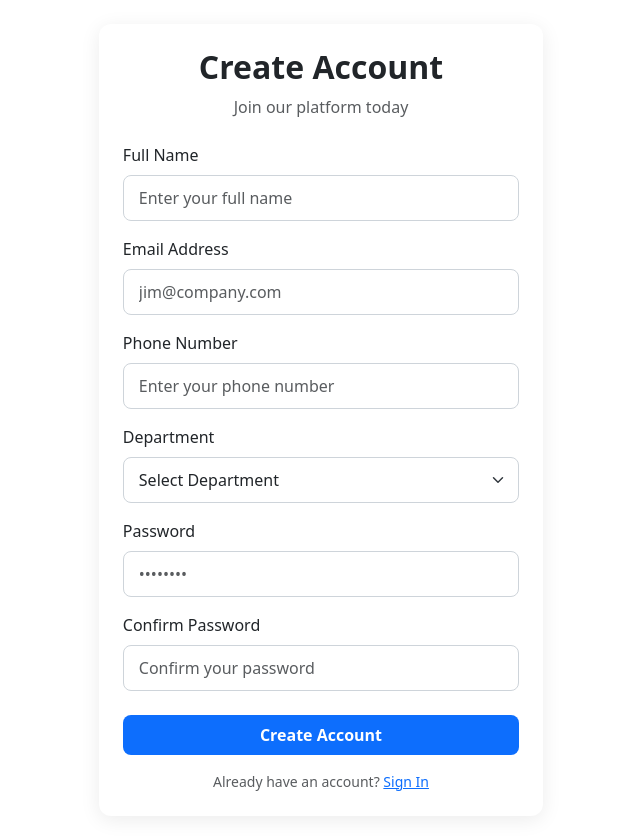
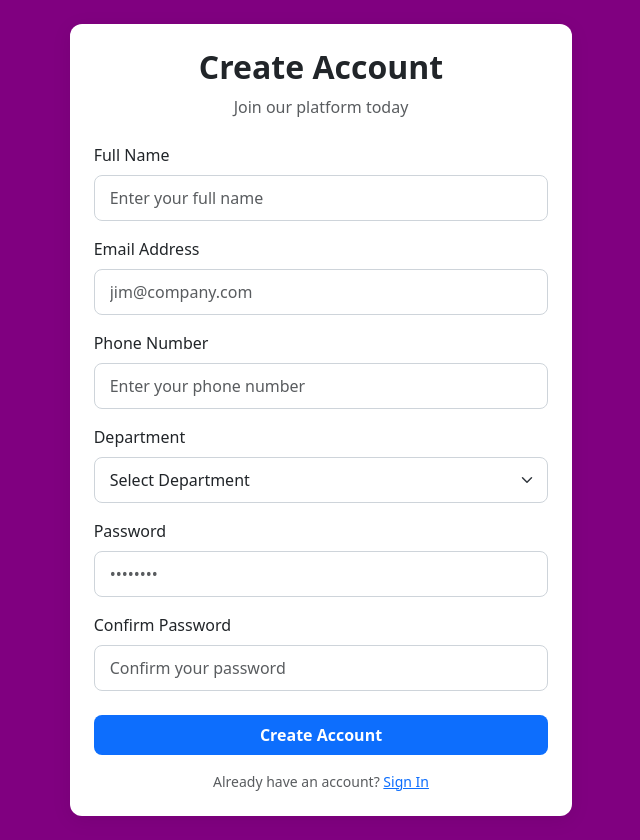
Before and after one commit to sangram8080-india/Service-Ticket-Platform-Frontend, a React (Create React App) app in the folder ticket-tool/: page /signup in a window 1280 px wide. Shown: the whole page, without its empty margins (319-959 px from the left). Built offline with nearby package versions, Linux system fonts and the light colour scheme.

Commit message:
Updated SignUp.jsx

```diff
--- a/ticket-tool/package.json
+++ b/ticket-tool/package.json
@@ -10,6 +10,7 @@
     "axios": "^1.10.0",
     "bootstrap": "^5.3.7",
     "bootstrap-icons": "^1.13.1",
+    "framer-motion": "^12.23.6",
     "react": "^18.3.1",
     "react-bootstrap": "^2.10.10",
     "react-dom": "^18.3.1",
--- a/ticket-tool/src/Styles/SignUp.css
+++ b/ticket-tool/src/Styles/SignUp.css
@@ -1,7 +1,9 @@
 .signup-container {
-  background-color: #ffffff;
+
+  background-color: purple;
   min-height: 100vh;
   padding: 20px;
+ max-width: 100vw;
 }
 
 .signup-card {
```
Also changed, not shown: ticket-tool/src/App.js (+0 -13 lines), 1 other file (tests, documents, lock files or other folders).
